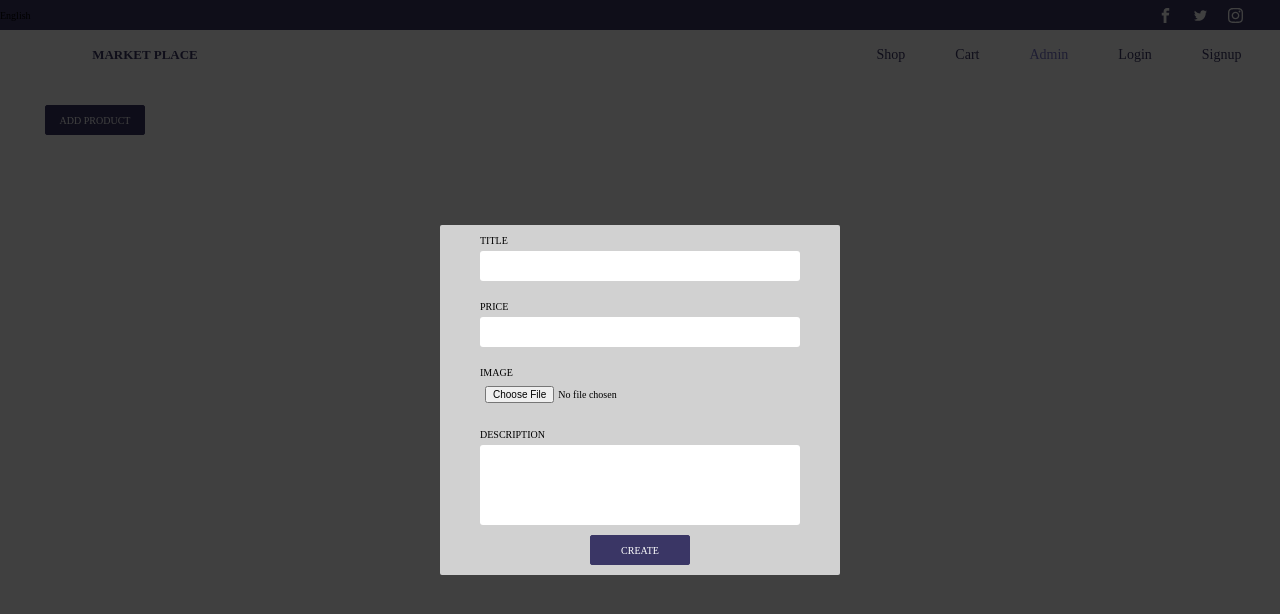
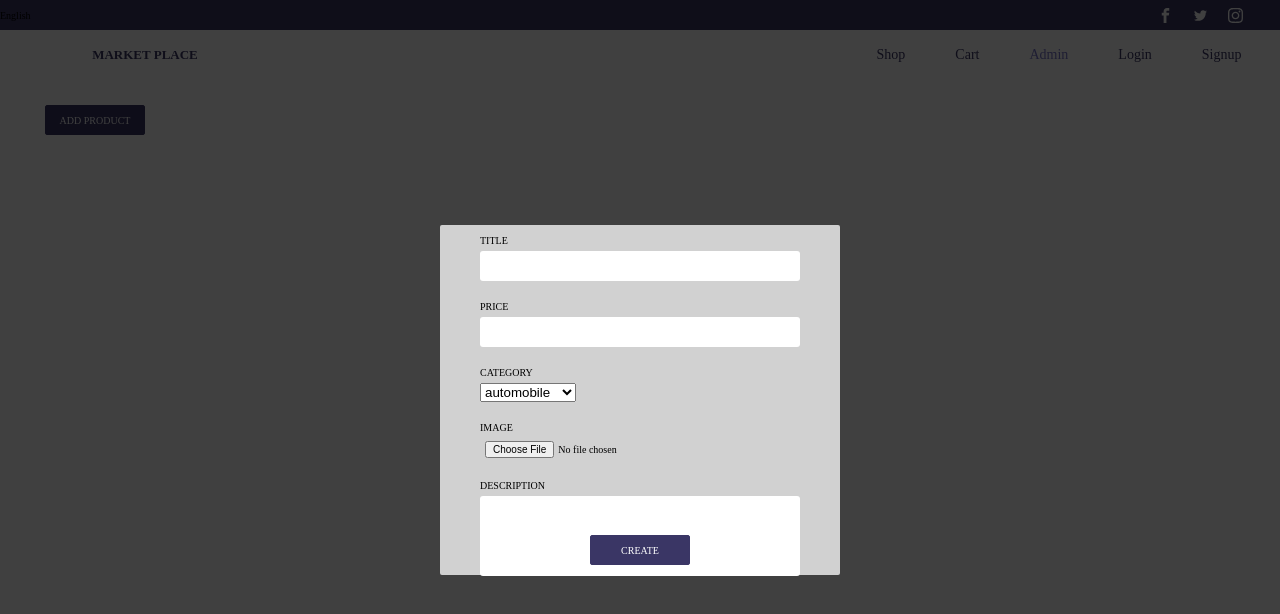
Before and after one commit to anja-rasoloarivalona/MERN---MarketPlace, a React (Create React App) app: page /admin/products in a window 1280 px wide. Both pictures are taken after a click on the button "ADD PRODUCT". Shown: the top 614 px of the page. Built offline with nearby package versions, Linux system fonts and the light colour scheme.

Commit message:
Added logic for handling category of products

```diff
--- a/src/Pages/Admin/AddProduct/AddProduct.js
+++ b/src/Pages/Admin/AddProduct/AddProduct.js
@@ -12,6 +12,10 @@ const POST_PRODUCT = {
     },
 
     price: {
+        value: ''
+    },
+
+    category: {
         value: ''
     },
 
@@ -47,7 +51,12 @@ class AddProduct extends Component {
                   },
                 description: {
                     value: this.state.productBeingEdited.description
+                },
+                category: {
+                    value: this.state.productBeingEdited.category
                 }
+
+
             }
             this.setState({postProduct: postProduct})
         }
@@ -71,6 +80,8 @@ class AddProduct extends Component {
                     value: files ? files[0] : value
                 }
             }
+
+
             return {
                 postProduct: updatedProduct
             }
@@ -84,6 +95,7 @@ class AddProduct extends Component {
         const product = {
             title: this.state.postProduct.title.value,
             price: this.state.postProduct.price.value,
+            category: this.state.postProduct.category.value,
             description: this.state.postProduct.description.value,
             image: this.state.postProduct.image.value,
         }
@@ -116,6 +128,17 @@ class AddProduct extends Component {
                         value={this.state.postProduct['price'].value}
                         onChange={this.postProductChangeHandler}
                     />
+
+                    <Input
+                        id='category'
+                        label='category'
+                        type='text'
+                        control='select'
+                        required={true}
+                        value={this.state.postProduct['category'].value}
+                        onChange={this.postProductChangeHandler}
+                    />
+
                     <FilePicker
                             id="image"
                             label="Image"
--- a/src/Pages/Admin/AdminProducts/AdminProducts.js
+++ b/src/Pages/Admin/AdminProducts/AdminProducts.js
@@ -80,6 +80,7 @@ import AddProduct from '../AddProduct/AddProduct';
             const formData = new FormData();
             formData.append('title', productData.title);
             formData.append('price', productData.price);
+            formData.append('category', productData.category);
             formData.append('description', productData.description);
             formData.append('image', productData.image);
         let url = 'http://localhost:8000/admin/add-product';
@@ -106,6 +107,7 @@ import AddProduct from '../AddProduct/AddProduct';
                 _id: resProductData.product._id,
                 title: resProductData.product.title,
                 price: resProductData.product.price,
+                category: resProductData.product.category,
                 description: resProductData.product.description,
 
                 createdAt: resProductData.product.createdAt
--- a/src/components/FormInput/FormInput.js
+++ b/src/components/FormInput/FormInput.js
@@ -29,6 +29,24 @@ const formInput = props =>(
                     />
             )
         }
+
+        {
+            props.control === 'select' && (
+                <select id={props.id}
+                        required={props.required}
+                        value={props.value}
+                        onChange={e => props.onChange(props.id, e.target.value)}>
+
+                    <option value="automobile">automobile</option>
+                    <option value="clothes">clothes</option>
+                    <option value="furniture">furniture</option>
+                    <option value="headphones">headphones</option>
+                    <option value="laptop">laptop</option>
+                    <option value="smartphone">smartphone</option>
+                    <option value="television">television</option>
+                </select>
+            )
+        }
     </div>
 )
 
```
